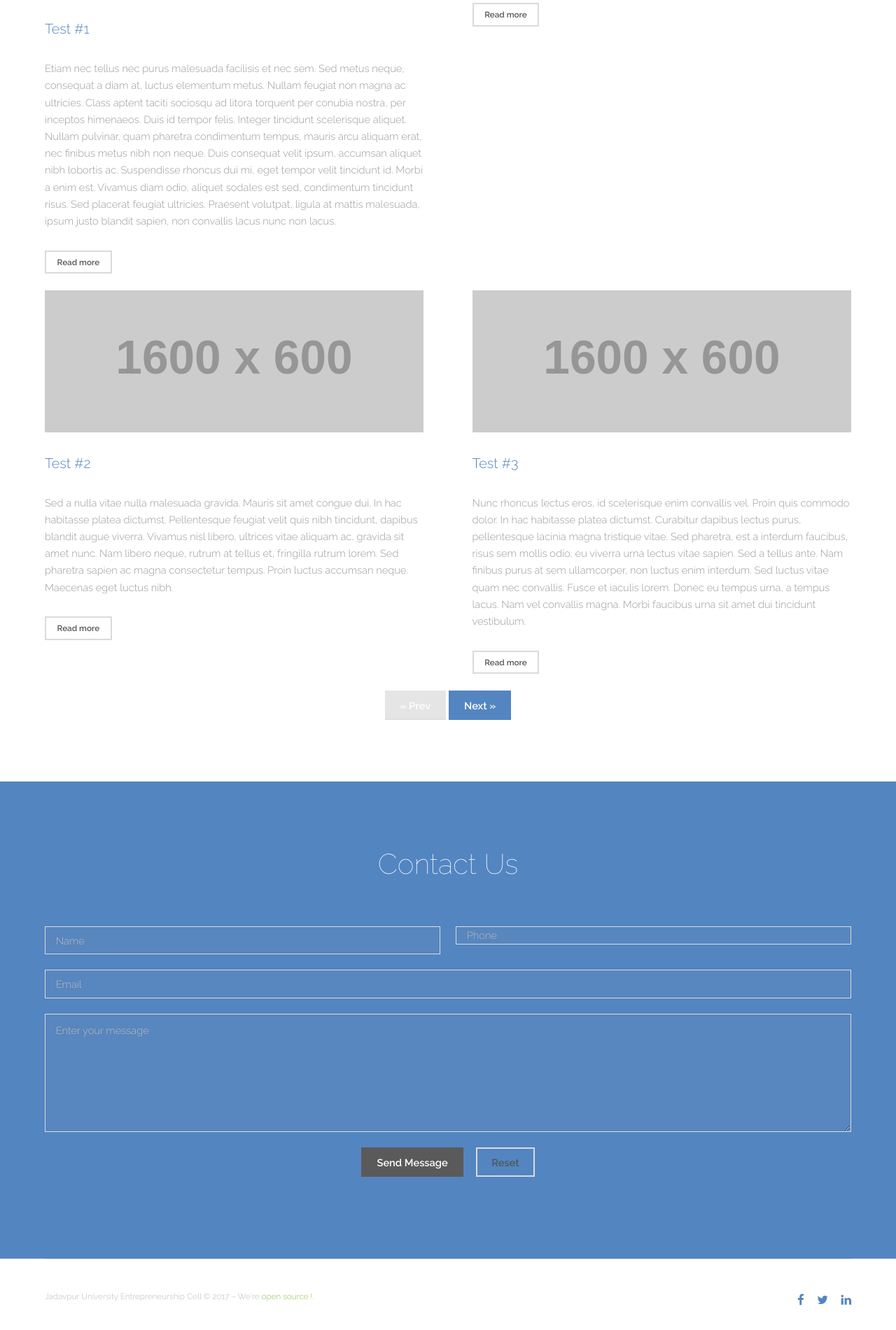
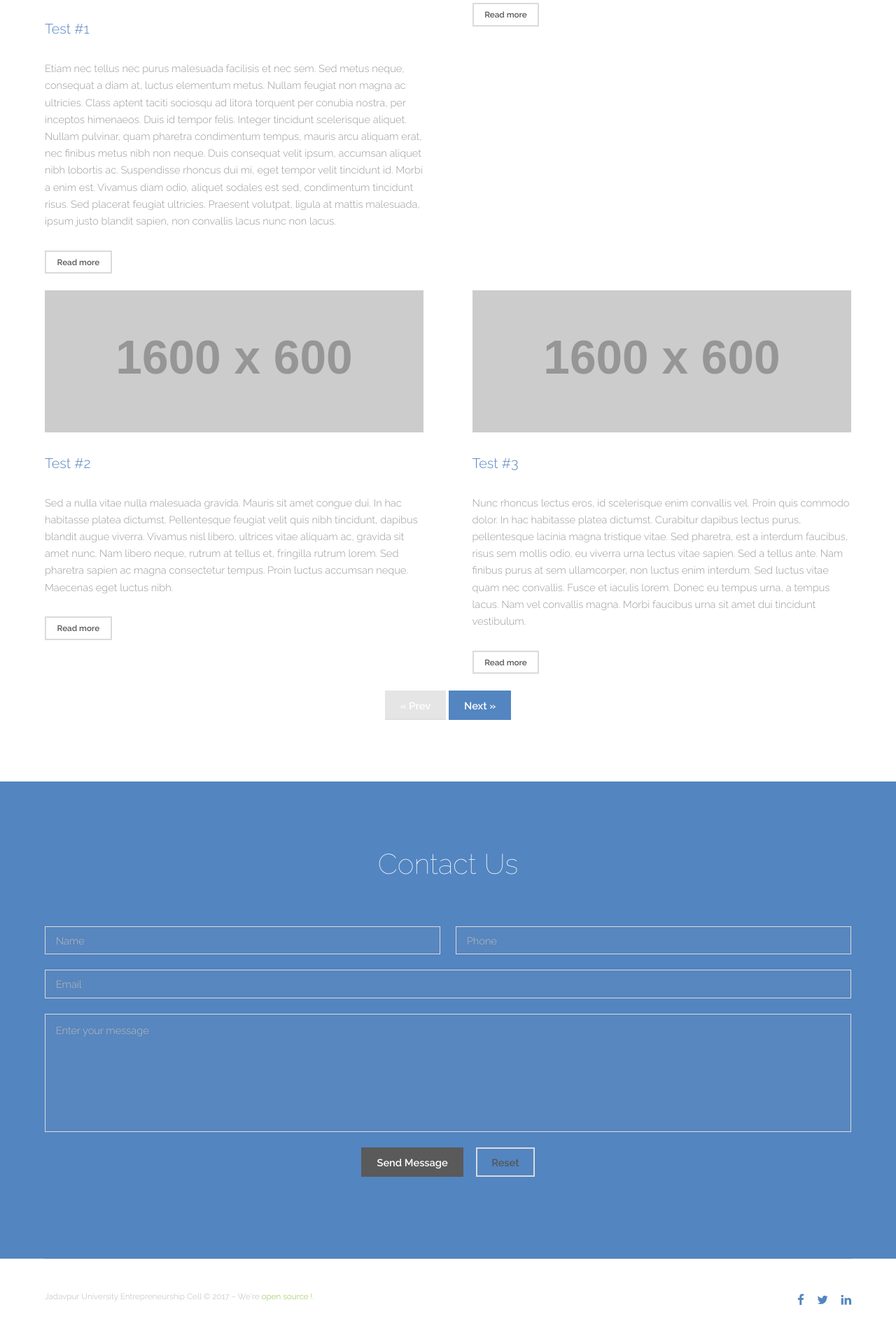
Before and after one commit to say4n/abc, a Jekyll site: the page built from index.html, in a window 1280 px wide. Shown: the part 2501-4402 px from the top of the page at 70% size. Built offline with Jekyll 4.4.1, drawn with Linux system fonts in a browser that asks for light colours; the list of posts is cut into pages by our own code.

Commit message:
Bug fixes (#1)
* Fix weird scroll issue
* Fix form height issue

* Fix bug with form

* Weird scroll fix #2

```diff
--- a/Gemfile
+++ b/Gemfile
@@ -11,6 +11,8 @@
 # Happy Jekylling!
 gem "jekyll", "3.4.3"
 
+gem "rb-fsevent", "0.9.8"
+
 # If you want to use GitHub Pages, remove the "gem "jekyll"" above and
 # uncomment the line below. To upgrade, run `bundle update github-pages`.
 # gem "github-pages", group: :jekyll_plugins
--- a/_includes/footer.html
+++ b/_includes/footer.html
@@ -3,7 +3,7 @@
 	<div class="inner">
 		<div class="flex">
 			<div class="copyright">
-				Jadavpur University Entrepreneurship Cell &copy; 2017 – We're <a href="https://github.com/E-Cell-JU/abc" style="color: #8BC34A">open source !</a>.
+				Jadavpur University Entrepreneurship Cell &copy; 2017 – We're <a href="https://github.com/Sayan98/abc" style="color: #8BC34A" target="_blank">open source !</a>.
 			</div>
 			<ul class="icons">
 				<li><a href="#" class="icon fa-facebook"><span class="label">Facebook</span></a></li>
--- a/assets/css/main.css
+++ b/assets/css/main.css
@@ -2073,12 +2073,14 @@
 	input[type="text"],
 	input[type="password"],
 	input[type="email"],
+	input[type="tel"],
 	select {
 		height: 2.75em;
 	}
 
 	textarea {
 		padding: 0.75em 1em;
+		resize: none;
 	}
 
 	input[type="checkbox"],
@@ -2960,6 +2962,7 @@
 		text-align: center;
 		border-top: 0.5em solid rgba(255,255,255,0.3);
 		position: relative;
+		overflow: hidden;
 	}
 
 		#banner h1 {
```
Also changed, not shown: Gemfile.lock.
